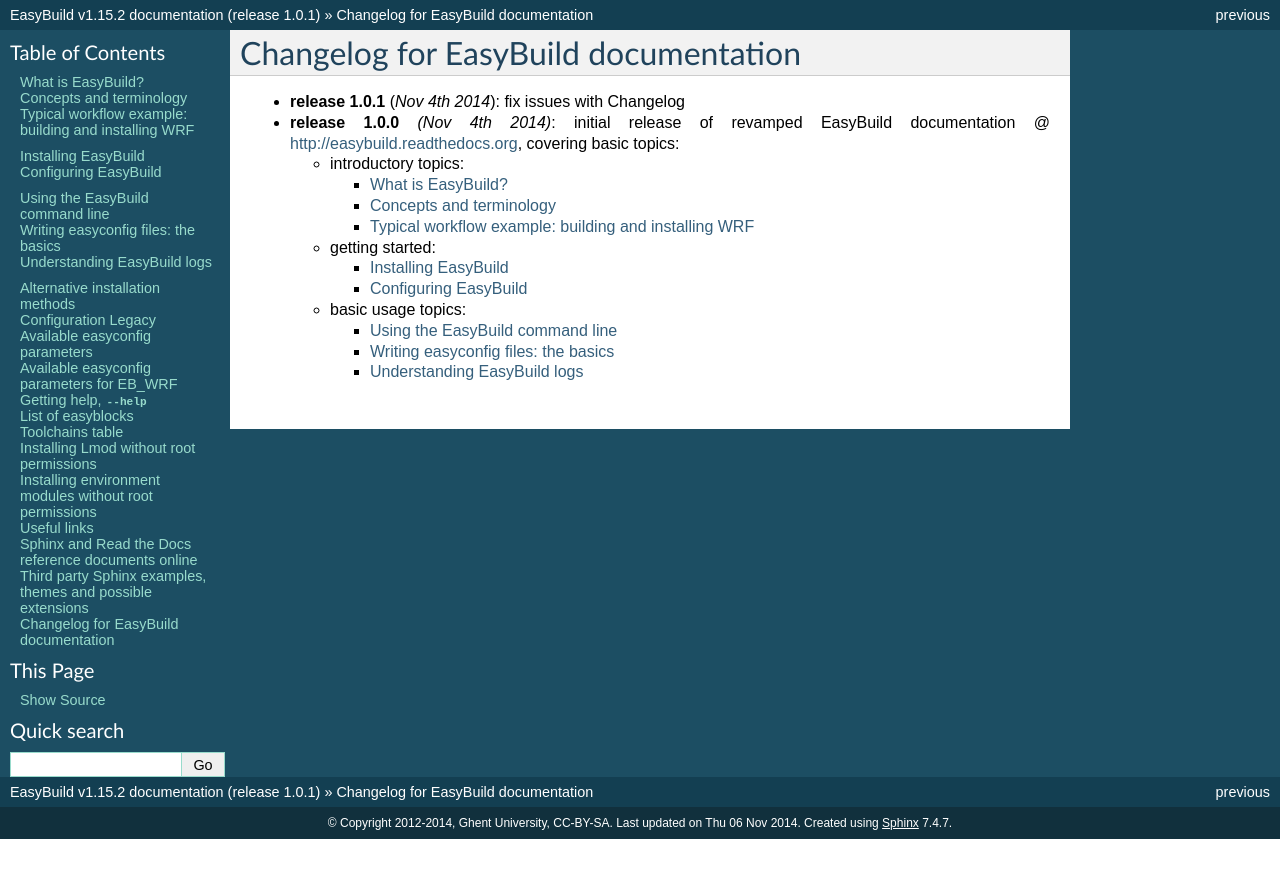
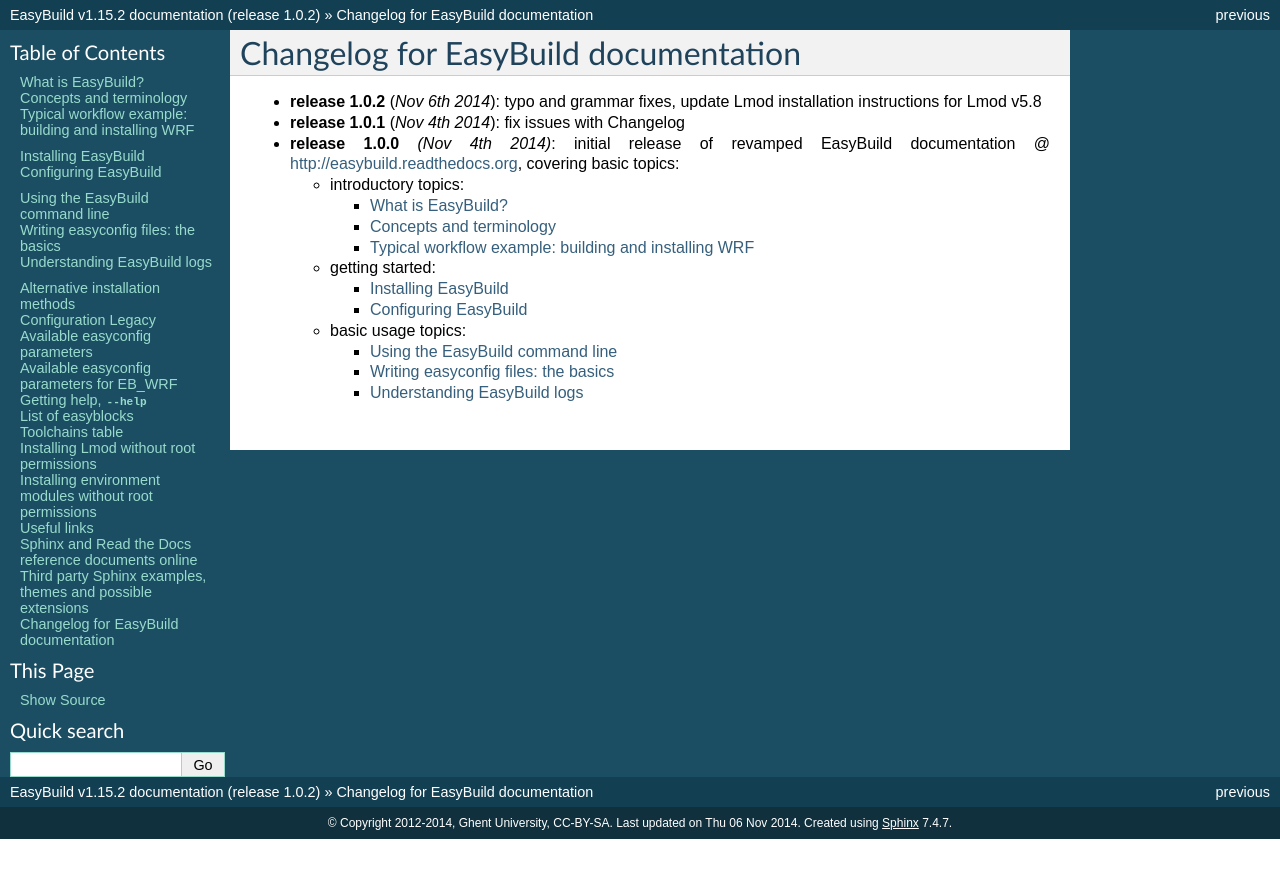
Before and after one commit to easybuilders/easybuild, a Sphinx documentation site: the page built from docs/Changelog.rst, in a window 1280 px wide. Shown: the top 878 px of the page. Built offline with Sphinx 7.4.7, drawn with Linux system fonts in a browser that asks for light colours.

Commit message:
bump docs release to 1.0.2, update changelog

```diff
--- a/docs/Changelog.rst
+++ b/docs/Changelog.rst
@@ -3,6 +3,7 @@
 Changelog for EasyBuild documentation
 -------------------------------------
 
+* **release 1.0.2** (`Nov 6th 2014`): typo and grammar fixes, update Lmod installation instructions for Lmod v5.8
 * **release 1.0.1** (`Nov 4th 2014`): fix issues with Changelog
 * **release 1.0.0** `(Nov 4th 2014)`: initial release of revamped EasyBuild documentation
   @ http://easybuild.readthedocs.org, covering basic topics:
--- a/docs/conf.py
+++ b/docs/conf.py
@@ -43,7 +43,7 @@
 # The short X.Y version.
 version = '1.15.2'  # this is meant to reference the version of EasyBuild
 # The full version, including alpha/beta/rc tags.
-release = '1.0.1'  # this is meant to reference the version of the documentation itself
+release = '1.0.2'  # this is meant to reference the version of the documentation itself
 
 # There are two options for replacing |today|: either, you set today to some
 # non-false value, then it is used:
```
